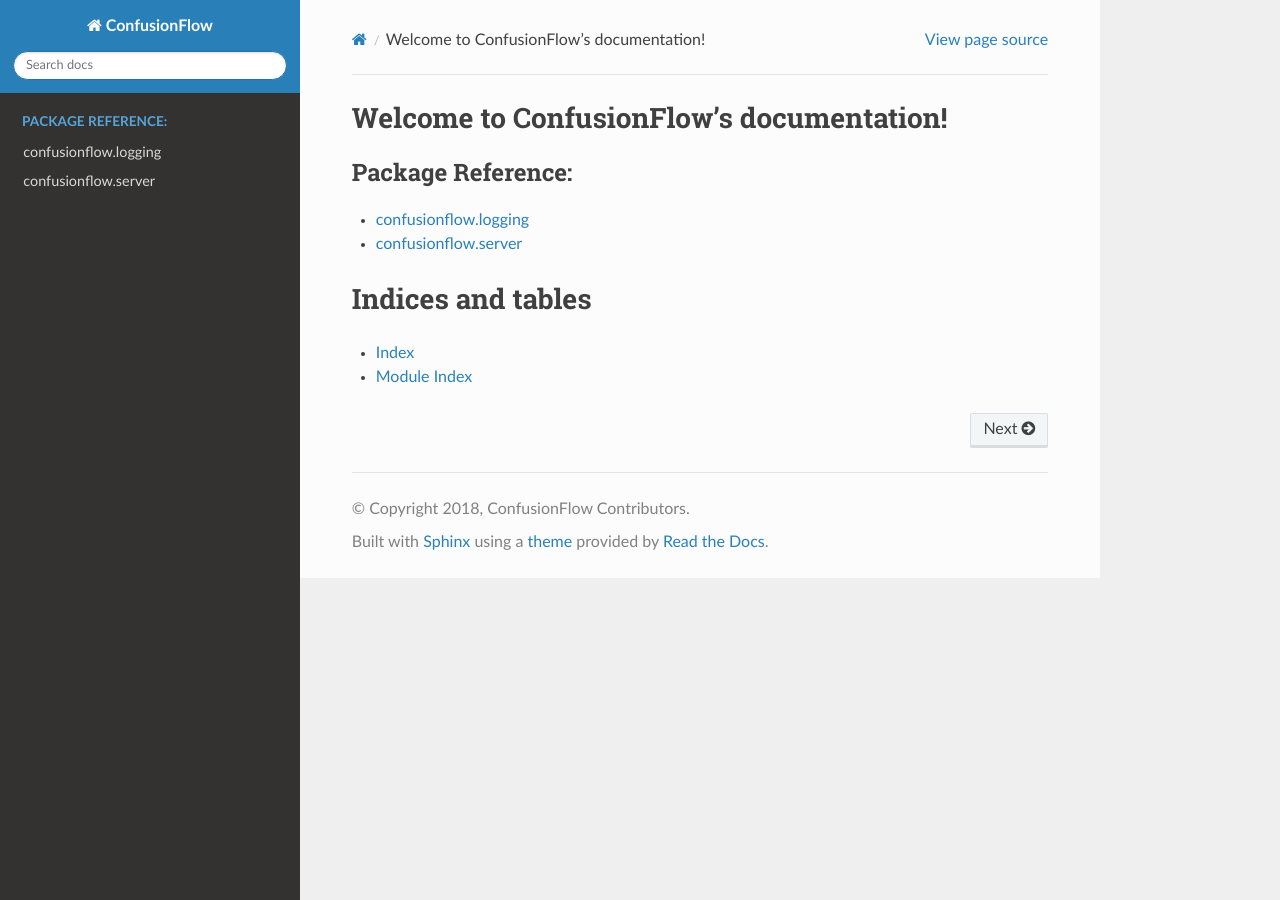
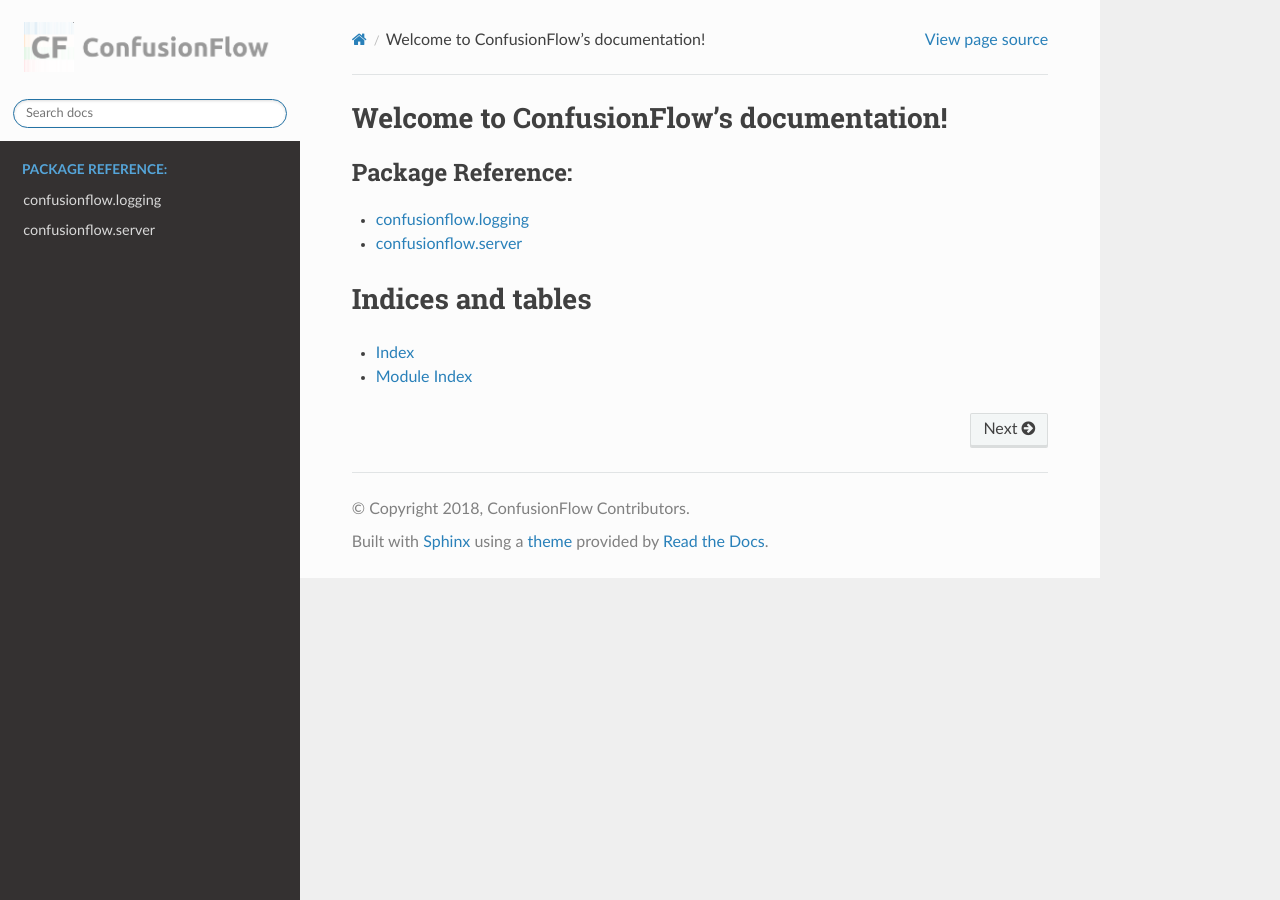
Before and after one commit to ConfusionFlow/confusionflow, a Sphinx documentation site: the page built from docs/index.rst, in a window 1280 px wide. Built offline with Sphinx 7.4.7 and the Read the Docs theme 2.0.0, drawn with Linux system fonts in a browser that asks for light colours.

Commit message:
update documentation theme

```diff
--- /dev/null
+++ b/docs/_templates/layout.html
@@ -0,0 +1,16 @@
+{% extends "!layout.html" %}
+  {% block footer %} {{ super() }}
+
+  <style>
+    /* Sidebar header (and topbar for mobile) */
+    .wy-side-nav-search, .wy-nav-top {
+      background: #FCFCFC;
+    }
+    /* Sidebar */
+    /*
+    .wy-nav-side {
+      background: #999999;
+    }
+    */
+  </style>
+{% endblock %}
--- a/docs/conf.py
+++ b/docs/conf.py
@@ -83,6 +83,13 @@ html_theme = 'sphinx_rtd_theme'
 # Theme options are theme-specific and customize the look and feel of a theme
 # further.  For a list of options available for each theme, see the
 # documentation.
+html_theme_options = {
+    'logo_only': True
+}
+
+# Theme options are theme-specific and customize the look and feel of a theme
+# further.  For a list of options available for each theme, see the
+# documentation.
 #
 # html_theme_options = {}
 
@@ -90,6 +97,15 @@ html_theme = 'sphinx_rtd_theme'
 # relative to this directory. They are copied after the builtin static files,
 # so a file named "default.css" will overwrite the builtin "default.css".
 html_static_path = ['_static']
+
+# The name of an image file (relative to this directory) to place at the top
+# of the sidebar.
+html_logo = '_static/img/confusionflow-banner.png'
+
+# The name of an image file (within the static path) to use as favicon of the
+# docs.  This file should be a Windows icon file (.ico) being 16x16 or 32x32
+# pixels large.
+html_favicon = '_static/favicon.ico'
 
 # Custom sidebar templates, must be a dictionary that maps document names
 # to template names.
```
Also changed, not shown: docs/_static/favicon.ico (added).
